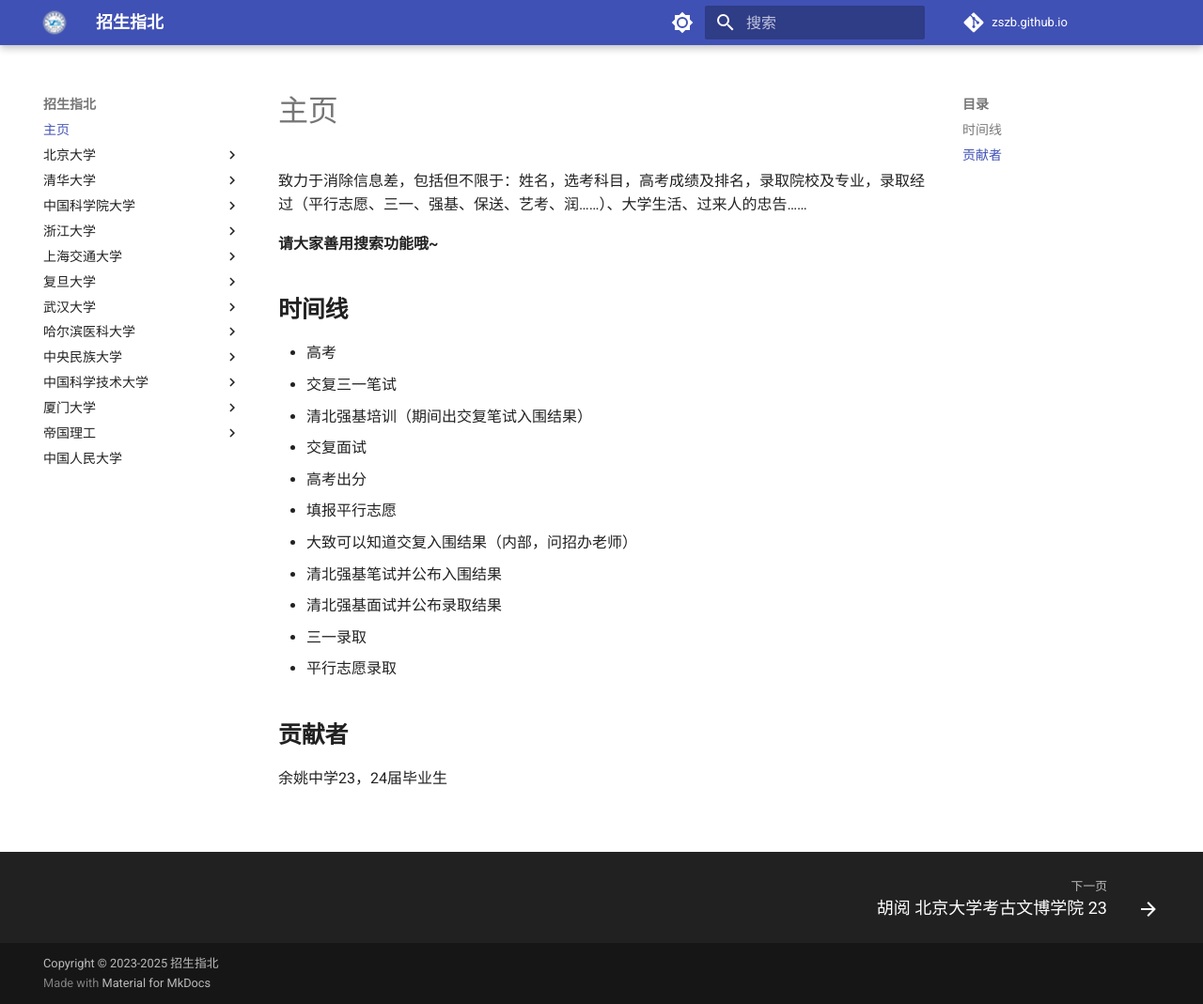
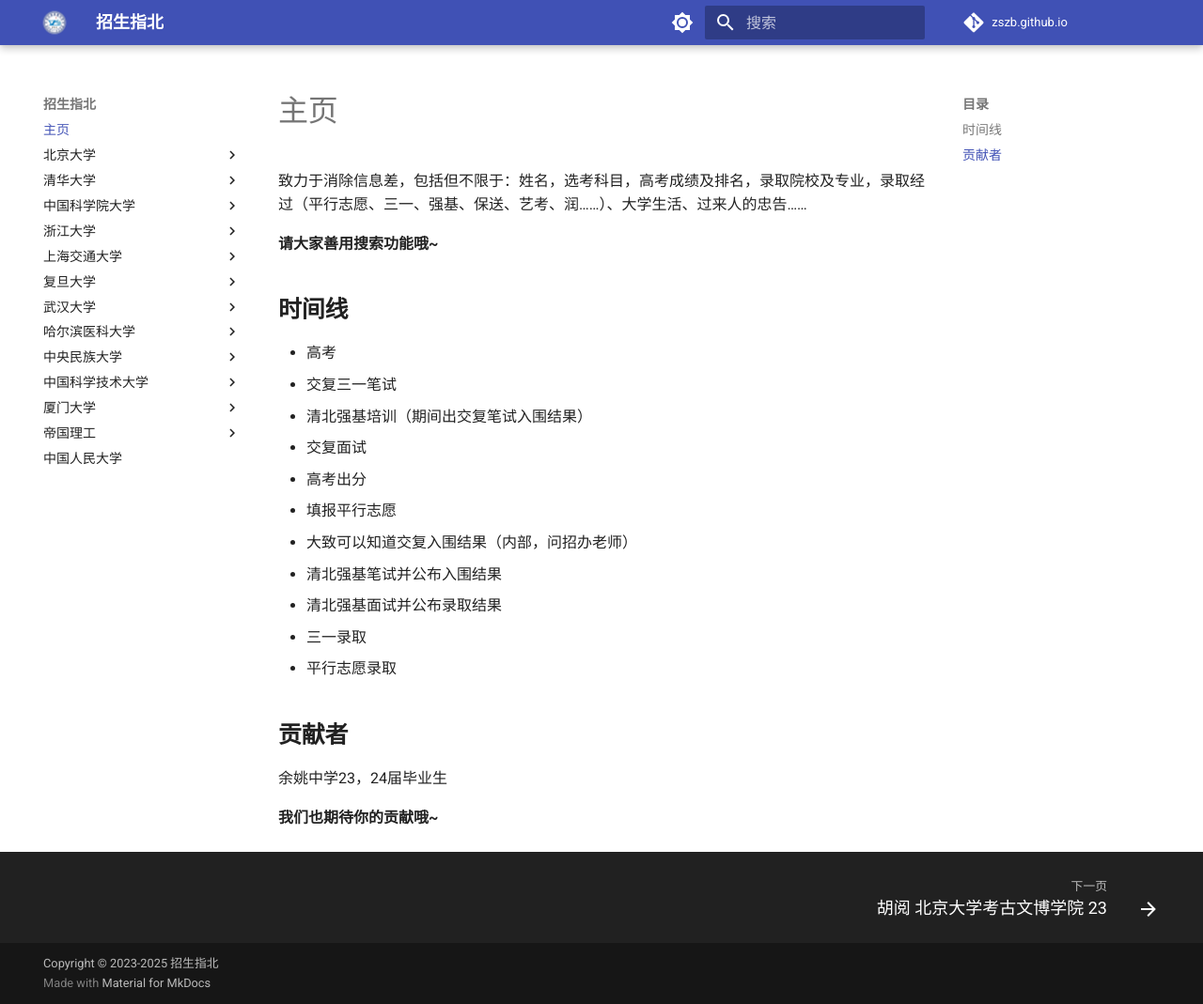
Before and after one commit to fxd05/zszb.github.io, an MkDocs documentation site: the page built from docs/index.md, in a window 1280 px wide and 1069 px high. Shown: the whole window at 94% size. Built offline with MkDocs 1.6.1 and Material for MkDocs 9.7.7, drawn with Linux system fonts in a browser that asks for light colours; comment, search, counter and statistics services are not loaded.

Commit message:
add contributer

```diff
--- a/docs/index.md
+++ b/docs/index.md
@@ -18,3 +18,5 @@
 
 ## **贡献者**
 余姚中学23，24届毕业生
+
+**我们也期待你的贡献哦~**
```
